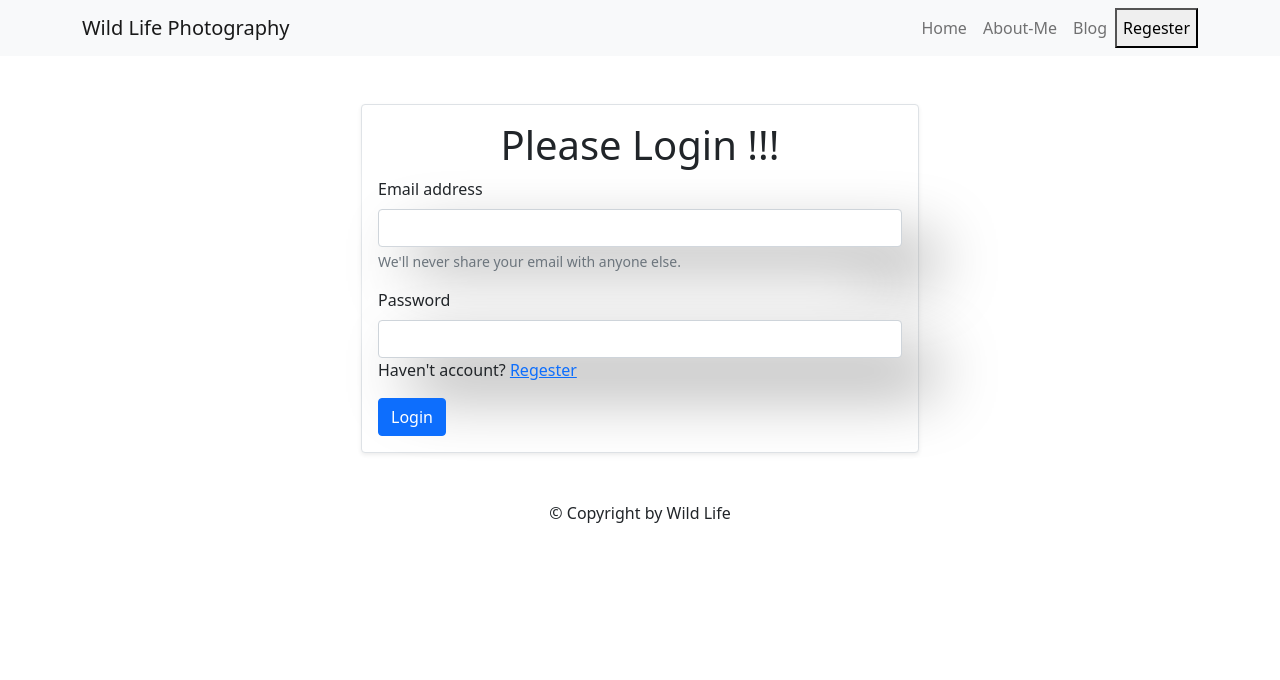
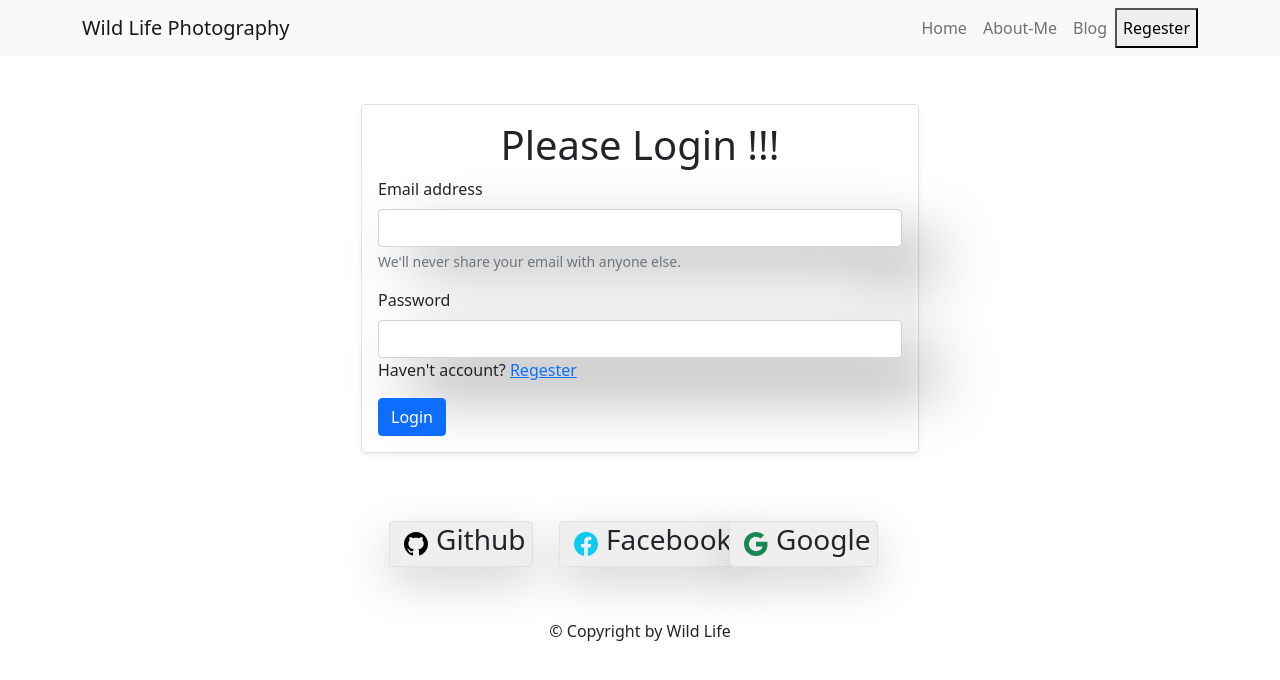
Before and after one commit to Innovatorsajjad/WildLife_Photography-Assignment-10, a React (Create React App) app: page /login in a window 1280 px wide. Shown: the top 680 px of the page. Built offline with nearby package versions, Linux system fonts and the light colour scheme; no server answers.

Commit message:
google added on sing in page

```diff
--- a/src/components/Log_In/Login.js
+++ b/src/components/Log_In/Login.js
@@ -2,7 +2,8 @@ import React, { useEffect, useState } from 'react';
 import { Link, useLocation, useNavigate } from 'react-router-dom';
 import "./Login.css"
 import auth from "../../firebase.init"
-import { useSignInWithEmailAndPassword } from 'react-firebase-hooks/auth';
+import { BsFacebook, BsGithub, BsGoogle } from "react-icons/bs";
+import { useSignInWithEmailAndPassword, useSignInWithGoogle } from 'react-firebase-hooks/auth';
 
 const Login = () => {
 
@@ -10,7 +11,7 @@ const Login = () => {
     const [password, setPassword] = useState("")
     const [emailError, setEmailError] = useState("")
     const [passwordError, setPasswordError] = useState("")
-
+    const [signInWithGoogle, googleUser, googleLoad] = useSignInWithGoogle(auth)
 
 
 
@@ -75,6 +76,8 @@ const Login = () => {
 
 
 
+
+
     return (
         <div className='container mt-5'>
             <form onSubmit={handleLogin} className=' Full_form w-50 mx-auto mt-5 border p-3 rounded shadow-sm p-3 mb-5 bg-body'>
@@ -93,6 +96,34 @@ const Login = () => {
                 <p className='text-danger'>{passwordError}</p>
                 <button type="submit" className="btn btn-primary">Login</button>
             </form>
+
+
+
+
+                     {/* Google/Facebook/Github all are here */}
+
+
+
+            <div className="website_login row container w-50 mx-auto pointer pb-5">
+                <div className="col-md-4 mt-3 p-1">
+                    <button className="github_login single_Option border shadow-lg rounded d-flex align-items-center justify-content-center ">
+                        <BsGithub className='m-2 fs-4 ' />
+                        <h3 className='text-dark'>Github</h3>
+                    </button>
+                </div>
+                <div className="col-md-4 mt-3 p-1">
+                    <button className="github_login single_Option shadow-lg rounded  border d-flex align-items-center justify-content-center ">
+                        <BsFacebook className='text-info m-2 fs-4 ' />
+                        <h3 className='text-dark'>Facebook</h3>
+                    </button>
+                </div>
+                <div className="col-md-4 mt-3 p-1">
+                    <button onClick={() => signInWithGoogle()} className="github_login single_Option border shadow-lg rounded d-flex align-items-center justify-content-center ">
+                        <BsGoogle className='m-2 fs-4  text-success' />
+                        <h3 className='text-dark'>Google</h3>
+                    </button>
+                </div>
+            </div>
         </div>
     );
 };
--- a/src/components/Regester/Regester.js
+++ b/src/components/Regester/Regester.js
@@ -1,33 +1,33 @@
-import React, { useState } from 'react';
+import React, { useEffect, useState } from 'react';
 import "./Regester.css"
-import { BsFacebook , BsGithub , BsGoogle} from "react-icons/bs";
-import { Link } from 'react-router-dom';
+import { BsFacebook, BsGithub, BsGoogle } from "react-icons/bs";
+import { Link, useLocation, useNavigate } from 'react-router-dom';
 import { useCreateUserWithEmailAndPassword, useSignInWithGoogle } from 'react-firebase-hooks/auth';
 import auth from '../../firebase.init';
 
 
 const Regester = () => {
-    const [email , setEmail]=useState("")
-    const [password , setPassword]=useState("")
-    const [confirmPassword , setConfirmPassword]=useState("")
-    const [error,setError]=useState('')
-    const [passwordError , setPasswordError]=useState("")
-    const [confirmPassError , setConfirmPassError]=useState("")
-    const [signInWithGoogle,googleUser,googleLoad]=useSignInWithGoogle(auth)
+    const [email, setEmail] = useState("")
+    const [password, setPassword] = useState("")
+    const [confirmPassword, setConfirmPassword] = useState("")
+    const [error, setError] = useState('')
+    const [passwordError, setPasswordError] = useState("")
+    const [confirmPassError, setConfirmPassError] = useState("")
+    const [signInWithGoogle, googleUser, googleLoad] = useSignInWithGoogle(auth)
 
 
     //  Email validation
 
-    const handleEmailChange =(event)=>{
+    const handleEmailChange = (event) => {
         const emailRegex = /\S+@\S+\.\S+/;
-        const validEmail = emailRegex.test (event.target.value);
+        const validEmail = emailRegex.test(event.target.value);
 
-        if(validEmail){
+        if (validEmail) {
             setError("")
             setEmail(event.target.value)
         }
 
-        else{
+        else {
             setError("invalid Email or Password")
         };
     };
@@ -37,15 +37,15 @@ const Regester = () => {
 
 
 
-    const handlePassChange=(event)=>{
-        const passwordRegex =/.{6,}/ ;
+    const handlePassChange = (event) => {
+        const passwordRegex = /.{6,}/;
         const validPassword = passwordRegex.test(event.target.value)
 
-        if (validPassword){
+        if (validPassword) {
             setPasswordError("")
             setPassword(event.target.value)
-        }else{
-            setPasswordError ("Your password is Invalid")
+        } else {
+            setPasswordError("Your password is Invalid")
 
 
         };
@@ -55,11 +55,11 @@ const Regester = () => {
 
     // Confirm Password
 
-    const handleConfirmPassChange=(event)=>{
-        if (password === event.target.value ){
+    const handleConfirmPassChange = (event) => {
+        if (password === event.target.value) {
             setConfirmPassError('')
             setConfirmPassword(event.target.value)
-        }else{
+        } else {
             setConfirmPassError("Not Match , Try again !!!")
         }
 
@@ -68,23 +68,29 @@ const Regester = () => {
 
 
     const [
-        createUserWithEmailAndPassword ,
+        createUserWithEmailAndPassword,
         user,
         loading,
         hookError
-    ]=useCreateUserWithEmailAndPassword(auth);
+    ] = useCreateUserWithEmailAndPassword(auth);
 
 
- const handleRegester =(event)=>{
+    const handleRegester = (event) => {
         event.preventDefault();
-   createUserWithEmailAndPassword(email,password);
+        createUserWithEmailAndPassword(email, password);
 
     }
 
 
 
-
-
+    const navigate = useNavigate();
+    const location = useLocation()
+    const form = location?.state?.form.pathname || "/"
+    useEffect(() => {
+        if(user){
+            navigate(form);
+        }
+    },[user])
 
 
 
@@ -106,7 +112,7 @@ const Regester = () => {
                     <p className='text-danger'>{passwordError}</p>
                     <div className="mb-3">
                         <label htmlFor="exampleInputPassword1" className="form-label">Confirm Password</label>
-                    <input  onChange={handleConfirmPassChange} type="password" className="form-control" id="exampleInputPassword2" />
+                        <input onChange={handleConfirmPassChange} type="password" className="form-control" id="exampleInputPassword2" />
                     </div>
                     <p className='text-danger'>{confirmPassError}</p>
                     <p>Already have an account ? <Link className='text-center' as={Link} to="/login">Login</Link></p>
@@ -114,7 +120,7 @@ const Regester = () => {
                         <input type="checkbox" className="form-check-input" id="exampleCheck1" />
                         <label className="form-check-label" htmlFor="exampleCheck1">Check me out</label>
                     </div>
-                <button  type="submit" className="btn btn-primary">Submit</button>
+                    <button type="submit" className="btn btn-primary">Submit</button>
                 </form>
             </div>
 
@@ -127,19 +133,19 @@ const Regester = () => {
             <div className="website_login row container w-50 mx-auto pointer pb-5">
                 <div className="col-md-4 mt-3 p-1">
                     <button className="github_login single_Option border shadow-lg rounded d-flex align-items-center justify-content-center ">
-                  <BsGithub className='m-2 fs-4 '/>
+                        <BsGithub className='m-2 fs-4 ' />
                         <h3 className='text-dark'>Github</h3>
                     </button>
                 </div>
                 <div className="col-md-4 mt-3 p-1">
                     <button className="github_login single_Option shadow-lg rounded  border d-flex align-items-center justify-content-center ">
-                <BsFacebook className='text-info m-2 fs-4 '/>
+                        <BsFacebook className='text-info m-2 fs-4 ' />
                         <h3 className='text-dark'>Facebook</h3>
                     </button>
                 </div>
                 <div className="col-md-4 mt-3 p-1">
-                <button onClick={()=>signInWithGoogle()} className="github_login single_Option border shadow-lg rounded d-flex align-items-center justify-content-center ">
-               <BsGoogle className='m-2 fs-4  text-success'/>
+                    <button onClick={() => signInWithGoogle()} className="github_login single_Option border shadow-lg rounded d-flex align-items-center justify-content-center ">
+                        <BsGoogle className='m-2 fs-4  text-success' />
                         <h3 className='text-dark'>Google</h3>
                     </button>
                 </div>
```
Lines whose indentation alone changed are shown as unchanged.
